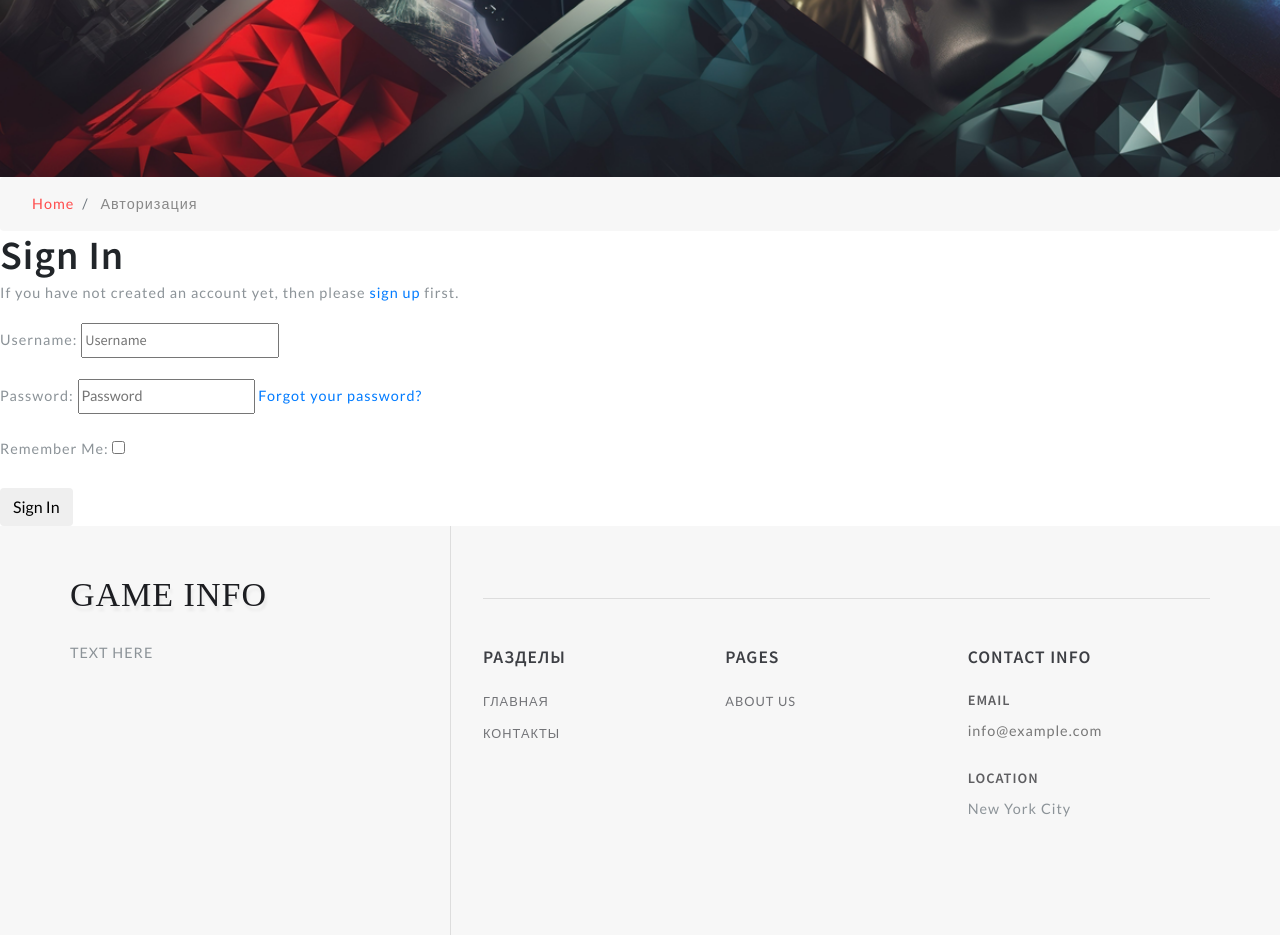
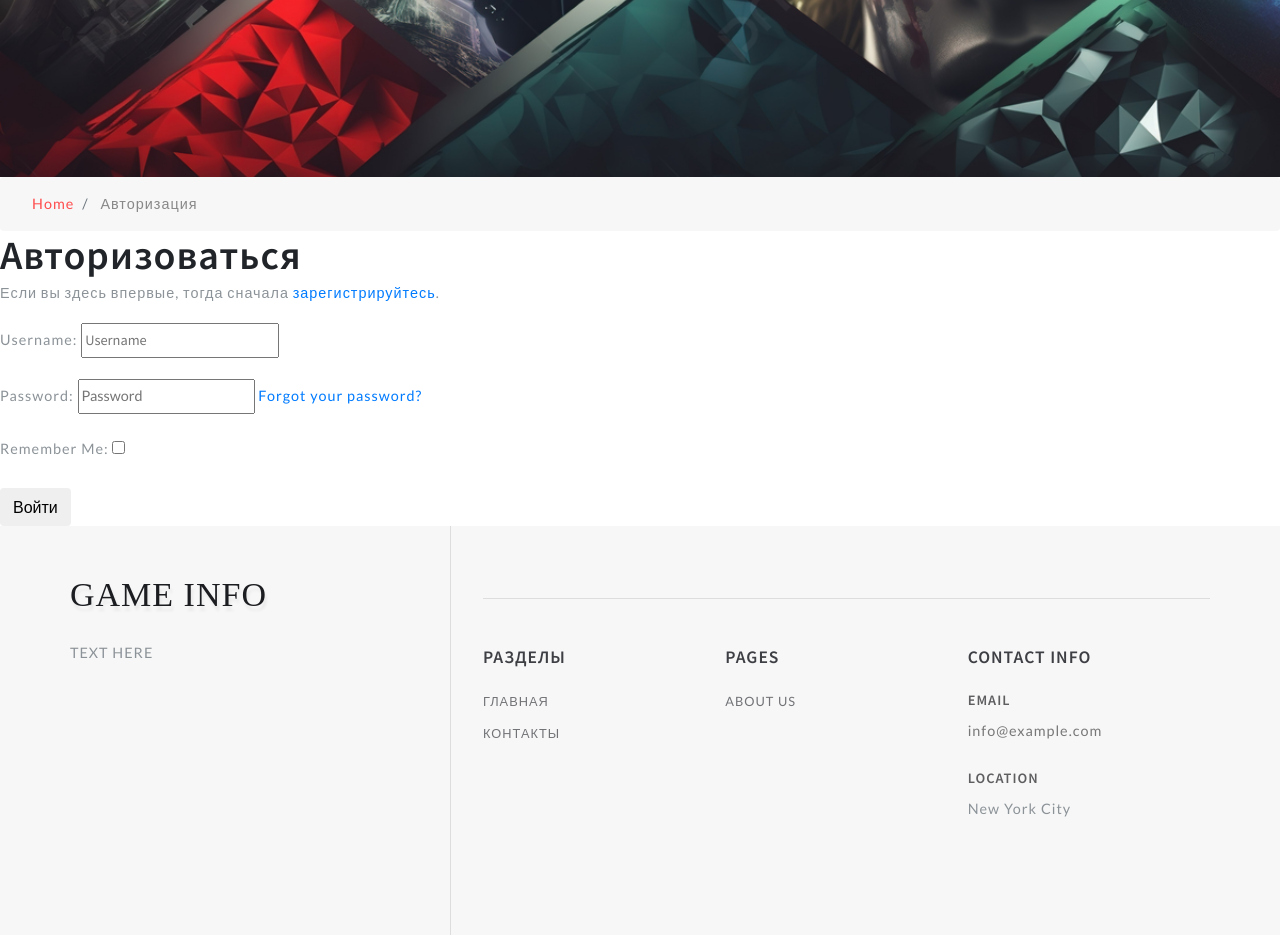
Before and after one commit to JolyCougar/Django_Games_info, a Django app: page /accounts/login/ in a window 1280 px wide. Shown: the part 463-1398 px from the top of the page. Run offline with Django 5.2, Linux system fonts and the light colour scheme; some libraries are stand-ins or nearby versions.

Commit message:
edit auth template

```diff
--- a/games/templates/account/login.html
+++ b/games/templates/account/login.html
@@ -12,7 +12,7 @@
 
 {% block content %}
 
-<h1>Sign In</h1>
+<h1>Авторизоваться</h1>
 
 {#{% get_providers as socialaccount_providers %}#}
 
@@ -34,8 +34,8 @@ for a {{ site_name }} account and sign in below:</p>
 {% include "socialaccount/snippets/login_extra.html" %}
 
 {% else %}
-<p>If you have not created an account yet, then please
-<a href="{{ signup_url }}">sign up</a> first.</p>
+<p>Если вы здесь впервые, тогда сначала
+<a href="{{ signup_url }}">зарегистрируйтесь</a>.</p>
 {% endif %}
 
 <form class="login" method="POST" action="{% url 'account_login' %}">
@@ -44,7 +44,7 @@ for a {{ site_name }} account and sign in below:</p>
   {% if redirect_field_value %}
   <input type="hidden" name="{{ redirect_field_name }}" value="{{ redirect_field_value }}" />
   {% endif %}
-  <button class="primaryAction btn1 btn" type="submit">Sign In</button>
+  <button class="primaryAction btn1 btn" type="submit">Войти</button>
 </form>
 
 {% endblock %}
--- a/games/templates/account/password_change.html
+++ b/games/templates/account/password_change.html
@@ -2,14 +2,14 @@
 
 {% load i18n %}
 
-{% block head_title %}{% trans "Change Password" %}{% endblock %}
+{% block head_title %}{% trans "Сменить пароль" %}{% endblock %}
 
 {% block content %}
-    <h1>{% trans "Change Password" %}</h1>
+    <h1>{% trans "Сменить пароль" %}</h1>
 
     <form method="POST" action="{% url 'account_change_password' %}" class="password_change">
         {% csrf_token %}
         {{ form.as_p }}
-        <button type="submit" name="action">{% trans "Change Password" %}</button>
+        <button type="submit" name="action">{% trans "Сменить пароль" %}</button>
     </form>
 {% endblock %}
```
Also changed, not shown: games/templates/account/logout.html (+4 -4 lines).
